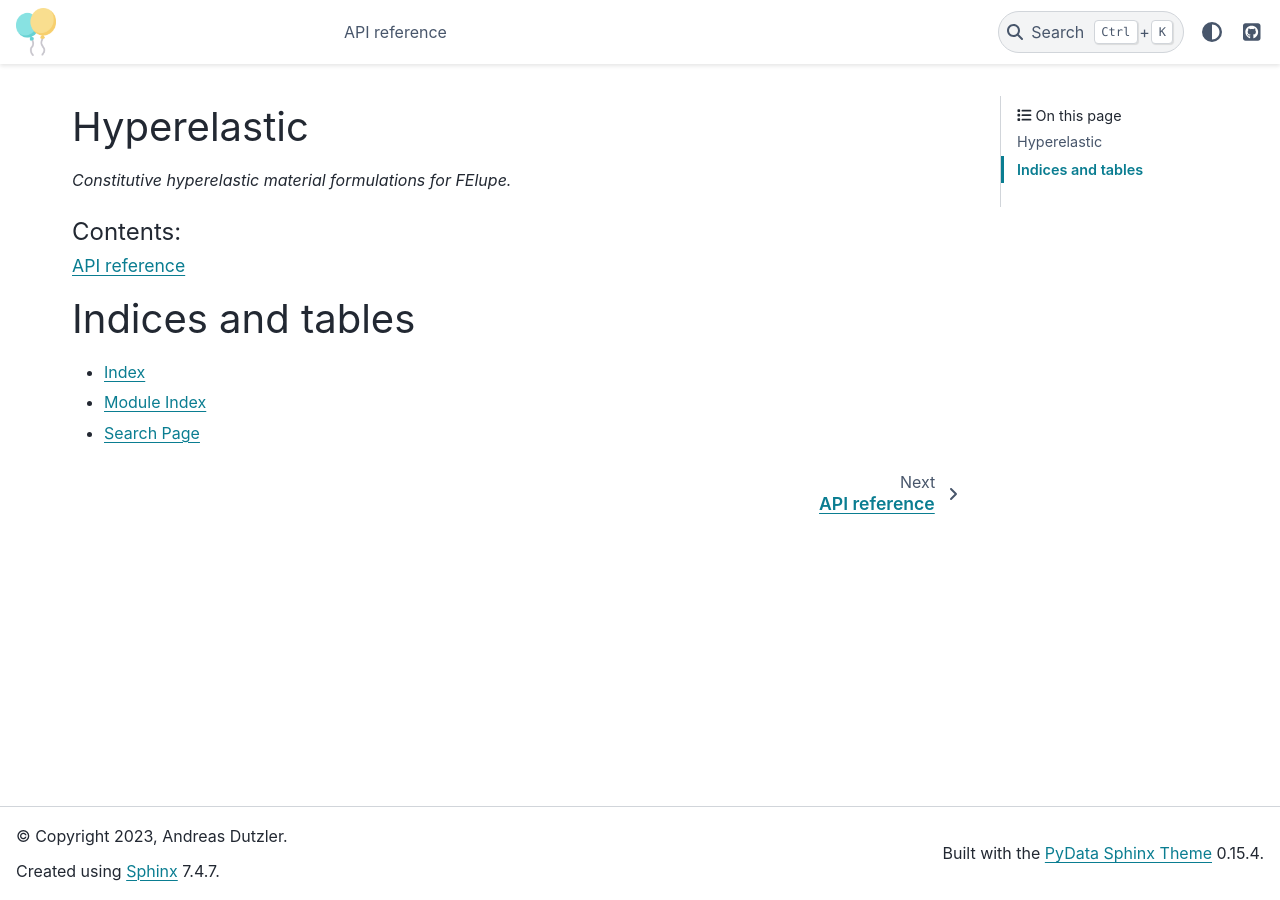
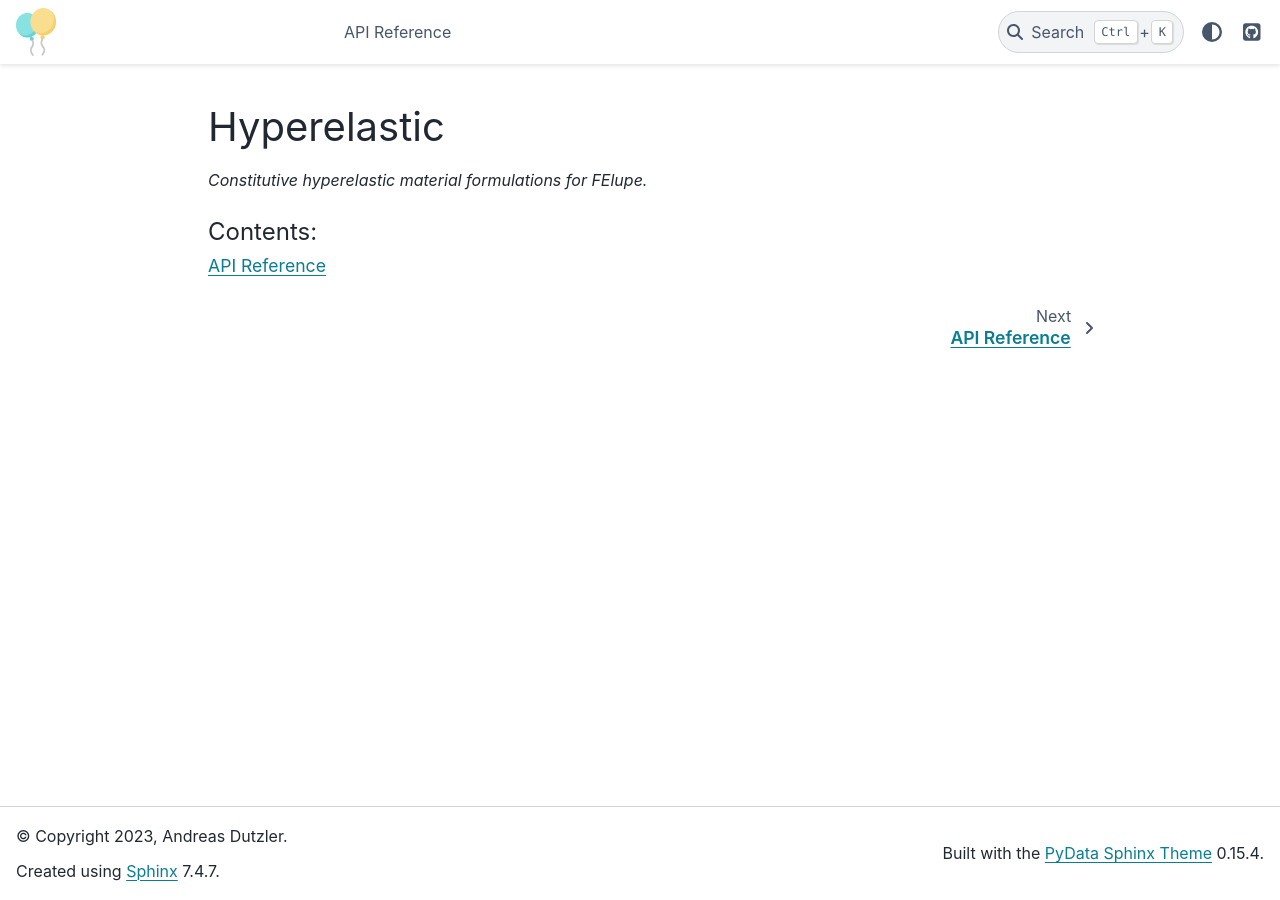
Before and after one commit to adtzlr/hyperelastic, a Sphinx documentation site: the page built from docs/index.rst, in a window 1280 px wide. Built offline with Sphinx 7.4.7 and the PyData theme 0.15.4, drawn with Linux system fonts in a browser that asks for light colours.

Commit message:
Add Section

```diff
--- a/docs/hyperelastic.rst
+++ b/docs/hyperelastic.rst
@@ -1,6 +1,8 @@
 .. _api:
 
-API reference
+API Reference
 =============
 
-.. automodule:: hyperelastic
+* :ref:`genindex`
+* :ref:`modindex`
+* :ref:`search`
--- a/docs/index.rst
+++ b/docs/index.rst
@@ -8,12 +8,3 @@
    :caption: Contents:
 
    hyperelastic
-
-
-
-Indices and tables
-==================
-
-* :ref:`genindex`
-* :ref:`modindex`
-* :ref:`search`
```
